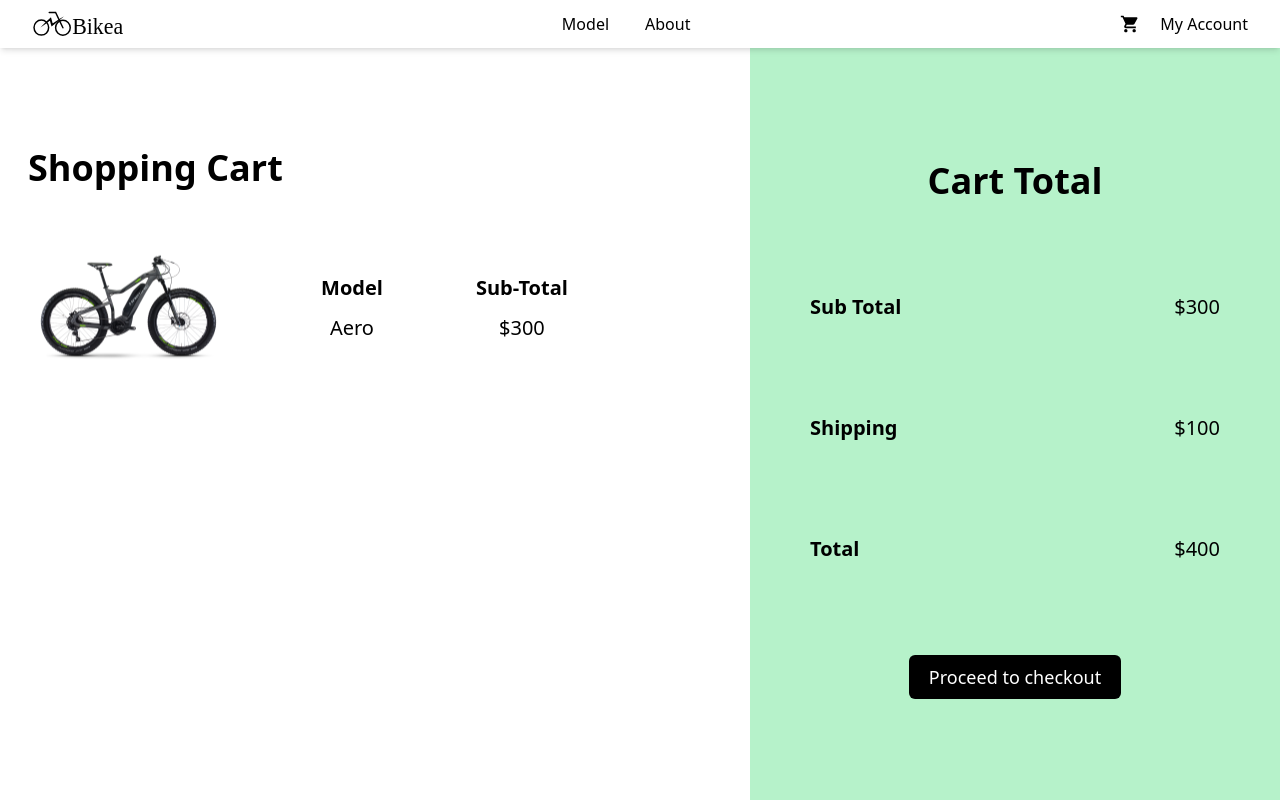
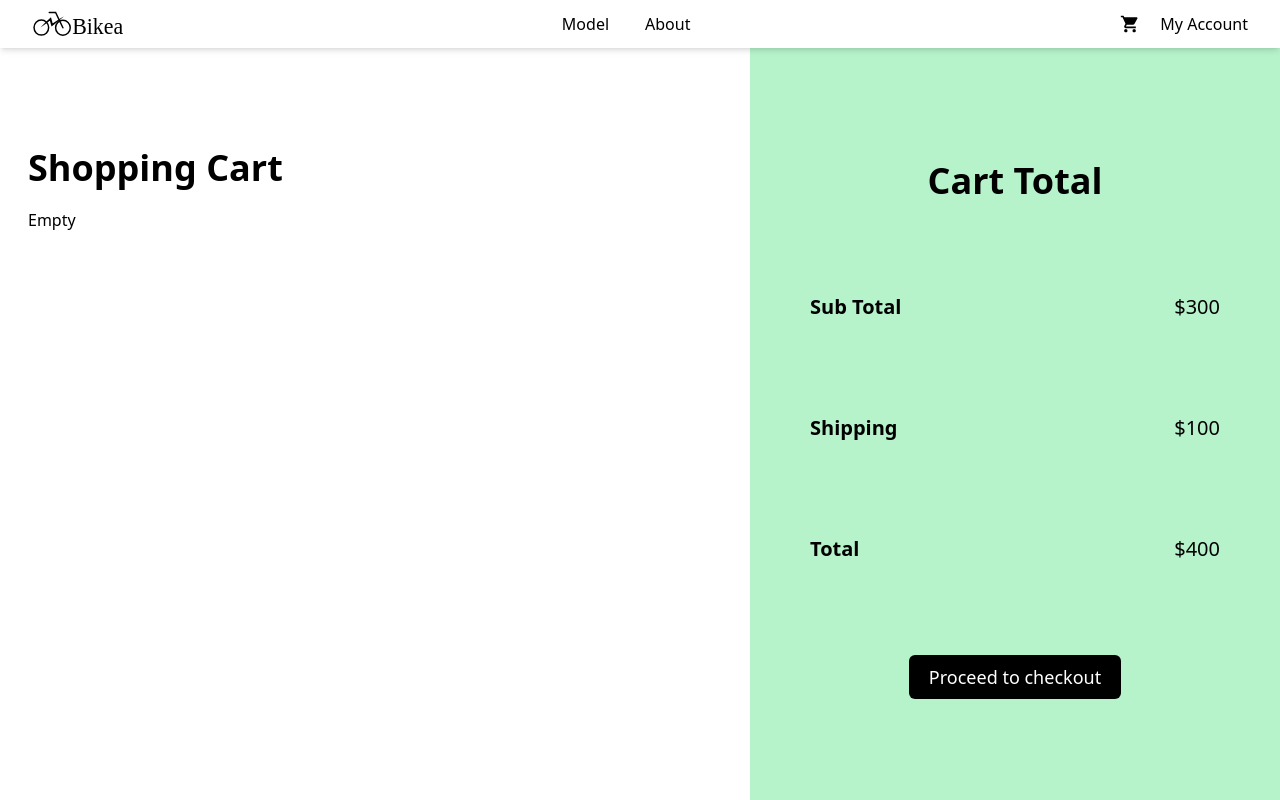
Before and after one commit to asfundmirza/bikea, a React (Create React App) app in the folder my-app/: page /cart in a window 1280 px wide. Built offline with nearby package versions, Linux system fonts and the light colour scheme.

Commit message:
added products successfully from add to cart button

```diff
--- a/my-app/src/components/Cart.js
+++ b/my-app/src/components/Cart.js
@@ -1,6 +1,19 @@
-import React from "react";
+import React, { useContext } from "react";
 import BikeImage from "../images/Bike.svg";
+import { productsArray } from "../ProductStore";
+import { getProductsData } from "../ProductStore";
+import { CartContext } from "../CartContext";
 const Cart = () => {
+  const cart = useContext(CartContext);
+
+  const productQuantity = productsArray.map((product) => {
+    const cartItems = cart.getProductQuantity(product.id);
+    return cartItems;
+  });
+
+  // const productQuantity = cart.getProductQuantity(product.id);
+  console.log(productQuantity);
+  // console.log(cart.items);
   return (
     <div className="flex flex-col md:flex-row w-screen h-[100vh] pt-12 m-0 ">
       {/* white section */}
@@ -10,7 +23,16 @@ const Cart = () => {
           <h1 className="font-bold text-3xl md:text-4xl md:mb-5">
             Shopping Cart
           </h1>
-          <div className="flex flex-col w-full md:flex-row  md:gap-1 gap-9">
+
+          {productQuantity.every((qty) => qty === 0) ? (
+            <div>Empty</div>
+          ) : (
+            productsArray.map((product, index) => {
+              return productQuantity[index] > 0 ? (
+                <div
+                  key={product.id}
+                  className="flex flex-col w-full md:flex-row  md:gap-1 gap-9"
+                >
                   <div className="flex justify-center">
                     <img
                       src={BikeImage}
@@ -23,20 +45,29 @@ const Cart = () => {
                   <div className="flex  md:mt-0 justify-evenly md:flex-auto gap-3 md:gap-1">
                     <div className="flex flex-col justify-center items-center gap-3">
                       <p className="font-semibold md:text-xl text-lg">Model</p>
-                <p className="md:text-xl text-lg">Aero</p>
+                      <p className="md:text-xl text-lg">{product.title}</p>
                     </div>
 
                     <div className="flex flex-col justify-center items-center gap-3">
-                <p className="font-semibold md:text-xl text-lg">Sub-Total</p>
-                <p className="md:text-xl text-lg">$300</p>
+                      <p className="font-semibold md:text-xl text-lg">
+                        Sub-Total
+                      </p>
+                      <p className="md:text-xl text-lg">{product.price}</p>
                     </div>
-              <div className="flex flex-col justify-center items-center gap-3">
-                {/* <p className="font-semibold md:text-xl text-lg">Total</p>
-                <p className="md:text-xl text-lg">$300</p> */}
-                <button></button>
+                    <div className="flex flex-row justify-center items-center gap-3">
+                      <button className="bg-black w-8 h-8 rounded-lg flex items-center justify-center hover:bg-gray-600 text-white">
+                        -
+                      </button>
+                      <p>{productQuantity[index]}</p>
+                      <button className="bg-black w-8 h-8 rounded-lg flex items-center justify-center hover:bg-gray-600 text-white">
+                        +
+                      </button>
                     </div>
                   </div>
                 </div>
+              ) : null;
+            })
+          )}
         </div>
       </div>
 
--- a/my-app/src/components/ModalPage.js
+++ b/my-app/src/components/ModalPage.js
@@ -9,6 +9,7 @@ import { CartContext } from "../CartContext";
 
 const ModalPage = () => {
   const cart = useContext(CartContext);
+
   console.log(cart.items);
 
   return (
```
Lines whose indentation alone changed are shown as unchanged.
